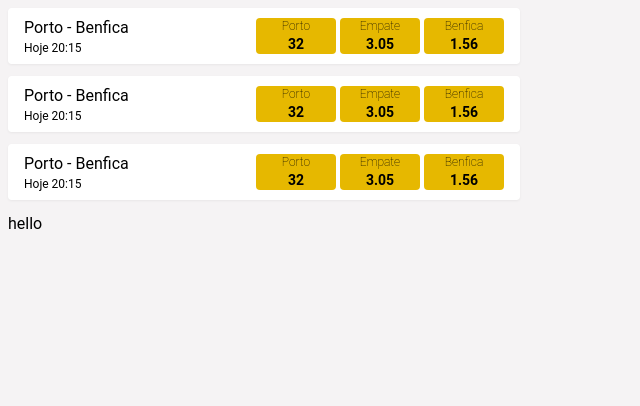
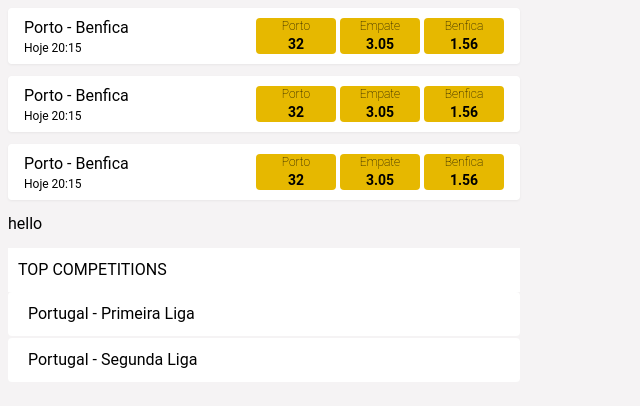
Before and after one commit to gonaloppcc/projetoRAS, a Next.js app in the folder frontend/: page / in a window 1280 px wide. Shown: the top 406 px of the page, without its empty margins (0-640 px from the left). Built offline with nearby package versions, Linux system fonts and the light colour scheme.

Commit message:
Add initial competitions components.

```diff
--- a/frontend/src/components/BetCard/index.tsx
+++ b/frontend/src/components/BetCard/index.tsx
@@ -1,5 +1,5 @@
 import React from 'react';
-import {OddCard} from '../OddCard/OddCard';
+import {OddCard} from '../OddCard';
 
 interface Odd {
     name: string;
@@ -16,7 +16,7 @@
     return (
         <div className="flex flex-row justify-between items-center px-4 py-2 max-w-lg h-18 drop-shadow-sm rounded bg-WHITE">
             <div className="flex flex-row items-center gap-1">
-                {/*<div>Promotion image if needed</div>*/}
+                {/* TODO: Add Promotion image here <div>Promotion image if needed</div>*/}
                 <div className="flex flex-col justify-start items-start">
                     <span>{props.eventName}</span>
                     <span className="font-sans font-normal font-extralight text-xs">
--- /dev/null
+++ b/frontend/src/components/CompetitionCard/index.tsx
@@ -0,0 +1,23 @@
+import React from 'react';
+
+export interface CompetitionProps {
+    name: string;
+    eventType: string; // TODO: Change to enum
+    isFavorite: boolean;
+}
+
+export const CompetitionCard = ({
+    name,
+    eventType,
+    isFavorite,
+}: CompetitionProps) => {
+    return (
+        <div className="flex flex-row justify-between items-center w-full px-5 py-2.5 gap-1 bg-WHITE rounded cursor-pointer">
+            <div className="flex flex-row justify-between items-center p-0 gap-1">
+                {/* TODO: Insert eventType icon here!! */}
+                {name}
+            </div>
+            {isFavorite && <>{/* TODO: Insert Favorite icon here!! */}</>}
+        </div>
+    );
+};
--- /dev/null
+++ b/frontend/src/components/Competitions/index.tsx
@@ -0,0 +1,21 @@
+import React from 'react';
+import {CompetitionCard, CompetitionProps} from '@components/CompetitionCard';
+
+export interface CompetitionsProps {
+    competitions: CompetitionProps[];
+}
+
+export const Competitions = ({competitions}: CompetitionsProps) => {
+    return (
+        <div className="flex flex-col items-start max-w-lg p-0">
+            <div className="p-2.5 bg-WHITE w-full">
+                {'TOP COMPETITIONS' /* FIXME: Hardcoded for now!! */}
+            </div>
+            <div className="w-full flex flex-col items-center p-0 gap-0.5">
+                {competitions.map((props) => (
+                    <CompetitionCard key={props.name} {...props} />
+                ))}
+            </div>
+        </div>
+    );
+};
--- a/frontend/src/components/OddCard/OddCard.tsx
+++ /dev/null
@@ -1,22 +0,0 @@
-import React from "react";
-
-interface OddCardProps {
-    name: string;
-    price: number;
-    onClick?: () => void;
-    selected?: boolean;
-}
-
-export const OddCard = ({name, price, onClick, selected}: OddCardProps) => {
-    return (
-        <div
-            className="flex flex-col justify-center items-center w-20 h-full px-1 bg-SPECIAL_DARK cursor-pointer rounded backdrop-blur-sm">
-            <span className="font-sans font-thin text-xs text-center">
-                {name}
-            </span>
-            <span className="font-semibold text-sm">
-                {price}
-            </span>
-        </div>
-    );
-};
--- /dev/null
+++ b/frontend/src/components/OddCard/index.tsx
@@ -0,0 +1,19 @@
+import React from 'react';
+
+interface OddCardProps {
+    name: string;
+    price: number;
+    onClick?: () => void;
+    selected?: boolean;
+}
+
+export const OddCard = ({name, price, onClick, selected}: OddCardProps) => {
+    return (
+        <div className="flex flex-col justify-center items-center w-20 h-full px-1 bg-SPECIAL_DARK cursor-pointer rounded backdrop-blur-sm">
+            <span className="font-sans font-thin text-xs text-center">
+                {name}
+            </span>
+            <span className="font-semibold text-sm">{price}</span>
+        </div>
+    );
+};
--- a/frontend/src/pages/index.tsx
+++ b/frontend/src/pages/index.tsx
@@ -4,18 +4,34 @@
 import pt from '@locales/pt/common.json';
 import en from '@locales/en/common.json';
 import {useRouter} from 'next/router';
+import {Competitions} from '@components/Competitions';
+import {CompetitionProps} from '@components/CompetitionCard';
+
+/* FIXME Mock data hardcoded */
+const listOdds = [
+    {name: 'Porto', price: 32},
+    {name: 'Empate', price: 3.05},
+    {name: 'Benfica', price: 1.56},
+];
+
+const MOCK_COMPETITIONS: CompetitionProps[] = [
+    {
+        name: 'Portugal - Primeira Liga',
+        eventType: 'Futebol',
+        isFavorite: true,
+    },
+    {
+        name: 'Portugal - Segunda Liga',
+        eventType: 'Futebol',
+        isFavorite: false,
+    },
+];
 
 const Home: NextPage = () => {
     const router = useRouter();
 
     const locale = router.locale || 'en';
 
-    /* FIXME Mock data hardcoded */
-    const listOdds = [
-        {name: 'Porto', price: 32},
-        {name: 'Empate', price: 3.05},
-        {name: 'Benfica', price: 1.56},
-    ];
     return (
         <div className="bg-CULTURED w-screen h-screen p-2 flex flex-col gap-3">
             <BetCard
@@ -38,6 +54,7 @@
                     ? en.hello
                     : pt.hello /* FIXME Hardcoded as an example */
             }
+            <Competitions competitions={MOCK_COMPETITIONS} />
         </div>
     );
 };
```
Also changed, not shown: frontend/src/pages/better/index.tsx (+4 -8 lines).
